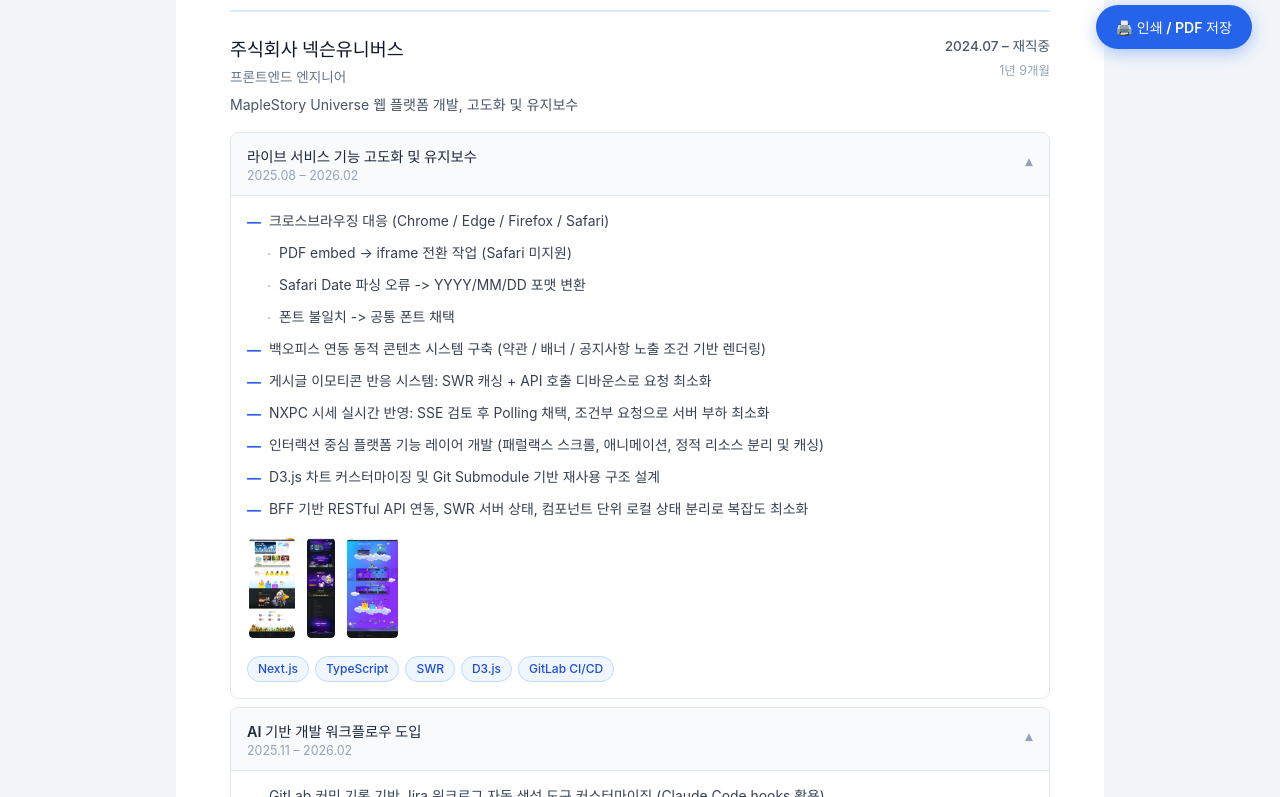
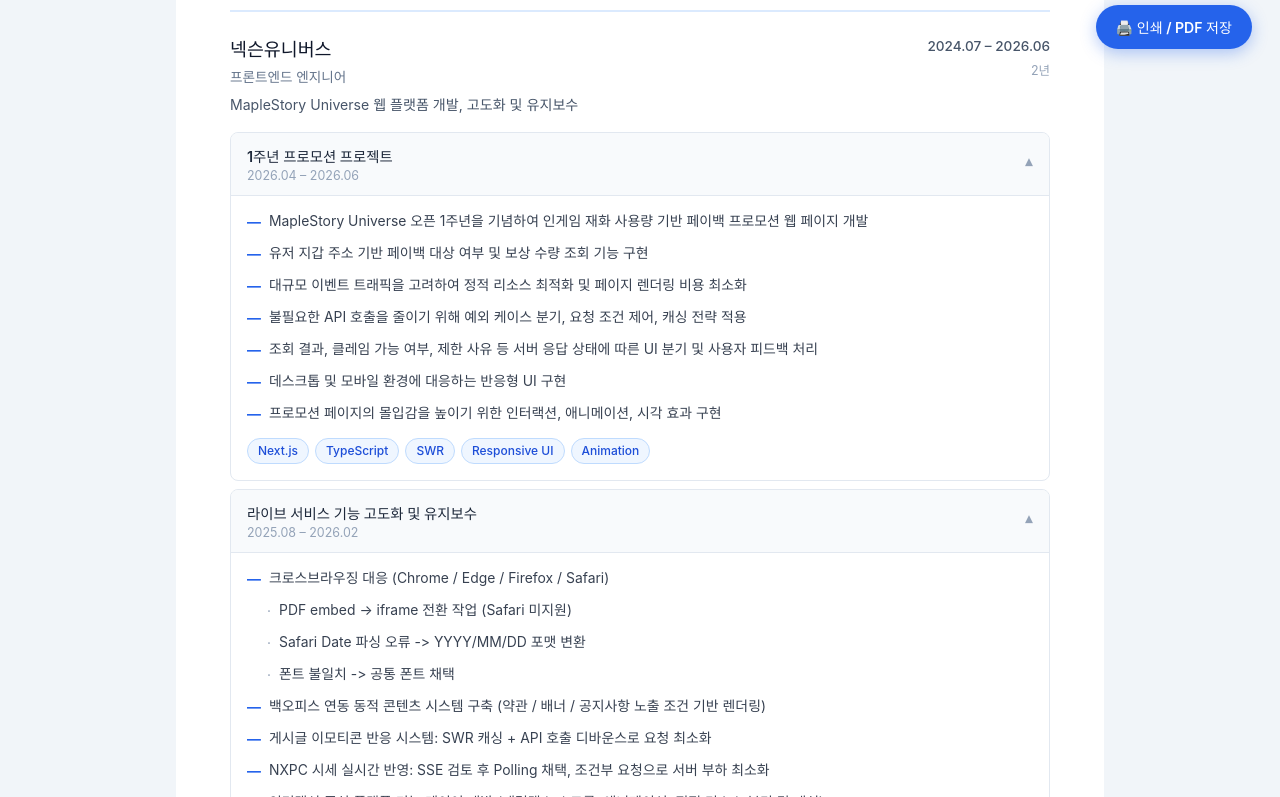
Before and after one commit to 33upsiege/33upsiege.github.io, a React (Vite) app: page / in a window 1280 px wide. Shown: the part 723-1520 px from the top of the page. Built offline with nearby package versions, Linux system fonts and the light colour scheme; a web font is replaced by a local one.

Commit message:
feat: resume 내용 추가

```diff
--- a/package.json
+++ b/package.json
@@ -26,5 +26,6 @@
     "typescript": "~5.9.3",
     "typescript-eslint": "^8.48.0",
     "vite": "^7.3.1"
-  }
+  },
+  "packageManager": "yarn@1.22.22+sha512.a6b2f7906b721bba3d67d4aff083df04dad64c399707841b7acf00f6b133b7ac24255f2652fa22ae3534329dc6180534e98d17432037ff6fd140556e2bb3137e"
 }
--- a/src/data/resume.ts
+++ b/src/data/resume.ts
@@ -37,13 +37,27 @@
 
 export const experiences: Experience[] = [
   {
-    company: '주식회사 넥슨유니버스',
-    period: '2024.07 – 재직중',
-    duration: '1년 9개월',
+    company: '넥슨유니버스',
+    period: '2024.07 – 2026.06',
+    duration: '2년',
     type: '',
     role: '프론트엔드 엔지니어',
     description: 'MapleStory Universe 웹 플랫폼 개발, 고도화 및 유지보수',
     projects: [
+      {
+        name: '1주년 프로모션 프로젝트',
+        period: '2026.04 – 2026.06',
+        highlights: [
+          'MapleStory Universe 오픈 1주년을 기념하여 인게임 재화 사용량 기반 페이백 프로모션 웹 페이지 개발',
+          '유저 지갑 주소 기반 페이백 대상 여부 및 보상 수량 조회 기능 구현',
+          '대규모 이벤트 트래픽을 고려하여 정적 리소스 최적화 및 페이지 렌더링 비용 최소화',
+          '불필요한 API 호출을 줄이기 위해 예외 케이스 분기, 요청 조건 제어, 캐싱 전략 적용',
+          '조회 결과, 클레임 가능 여부, 제한 사유 등 서버 응답 상태에 따른 UI 분기 및 사용자 피드백 처리',
+          '데스크톱 및 모바일 환경에 대응하는 반응형 UI 구현',
+          '프로모션 페이지의 몰입감을 높이기 위한 인터랙션, 애니메이션, 시각 효과 구현',
+        ],
+        tags: ['Next.js', 'TypeScript', 'SWR', 'Responsive UI', 'Animation']
+      },
       {
         name: '라이브 서비스 기능 고도화 및 유지보수',
         period: '2025.08 – 2026.02',
@@ -68,11 +82,11 @@
       },
       {
         name: 'AI 기반 개발 워크플로우 도입',
-        period: '2025.11 – 2026.02',
+        period: '2025.11 – 2026.05',
         highlights: [
           'GitLab 커밋 기록 기반 Jira 워크로그 자동 생성 도구 커스터마이징 (Claude Code hooks 활용)',
           'Claude Code CLI 활용 환경변수 자동화 및 반복 작업 스프린트 생산성 향상',
-          '설계 초안 검증 및 코드 개선안 비교, 검토를 통한 시간 단축 효과',
+          'Claude Code CLI, ChatGPT 등을 활용해 코드 리뷰, 리팩토링 초안 검토, 반복 작업 자동화에 활용',
         ],
         tags: ['Claude Code']
       },
```
